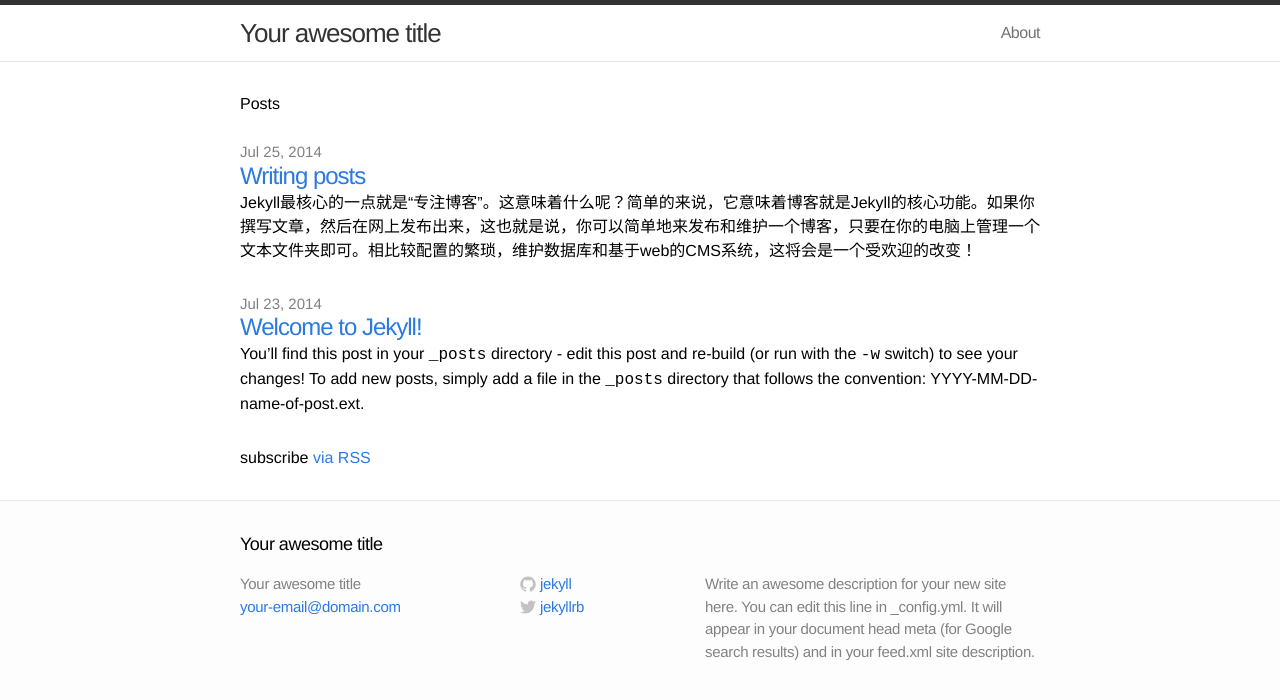
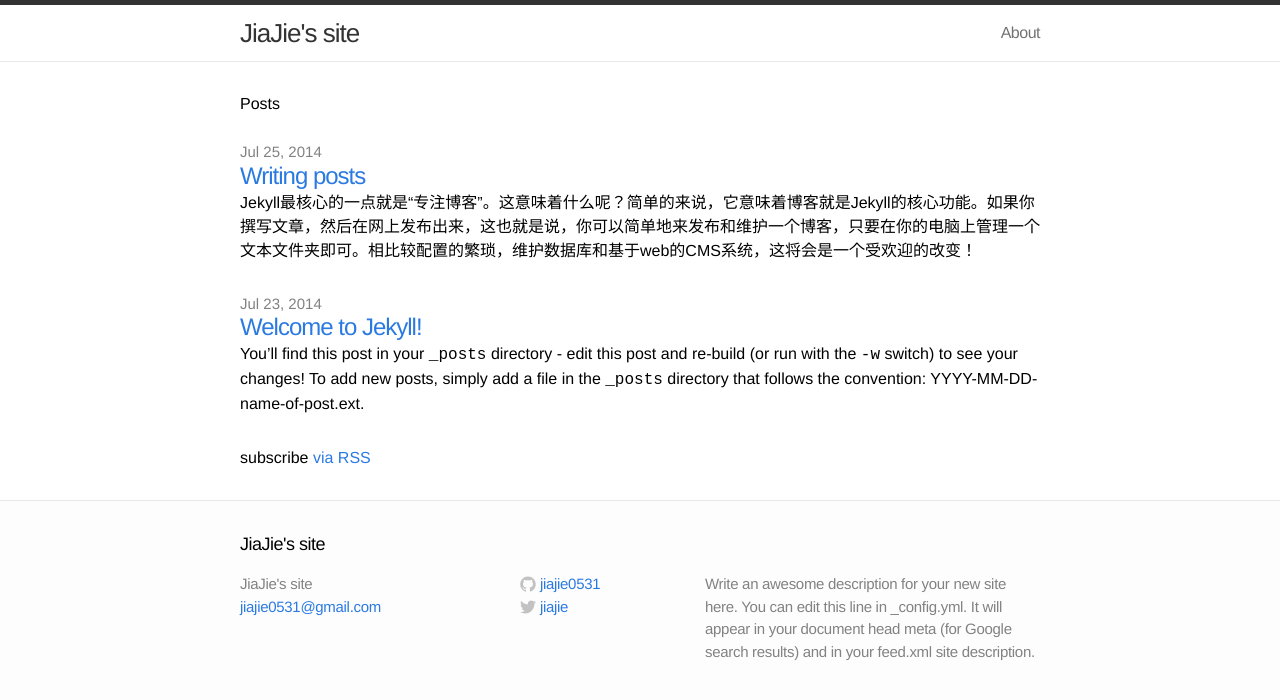
Before and after one commit to jiajie0531/jiajie.github.io, a Jekyll site: the page built from index.html, in a window 1280 px wide. Shown: the top 700 px of the page. Built offline with Jekyll 4.4.1, drawn with Linux system fonts in a browser that asks for light colours.

Commit message:
update config

```diff
--- a/_config.yml
+++ b/_config.yml
@@ -1,11 +1,11 @@
 # Site settings
-title: Your awesome title
-email: your-email@domain.com
+title: JiaJie's site
+email: jiajie0531@gmail.com
 description: "Write an awesome description for your new site here. You can edit this line in _config.yml. It will appear in your document head meta (for Google search results) and in your feed.xml site description."
 baseurl: ""
 url: "http://yourdomain.com"
-twitter_username: jekyllrb
-github_username:  jekyll
+twitter_username: jiajie
+github_username:  jiajie0531
 
 # Build settings
 markdown: kramdown
```
